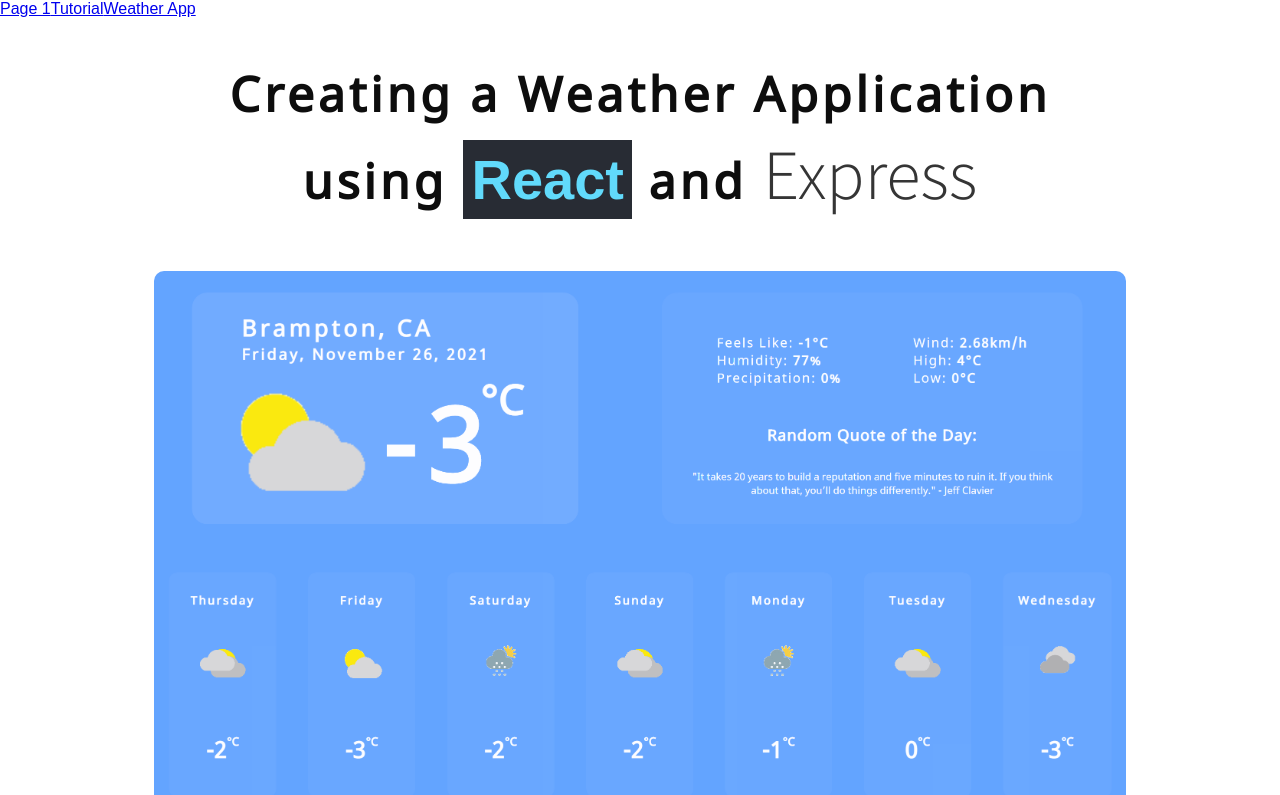
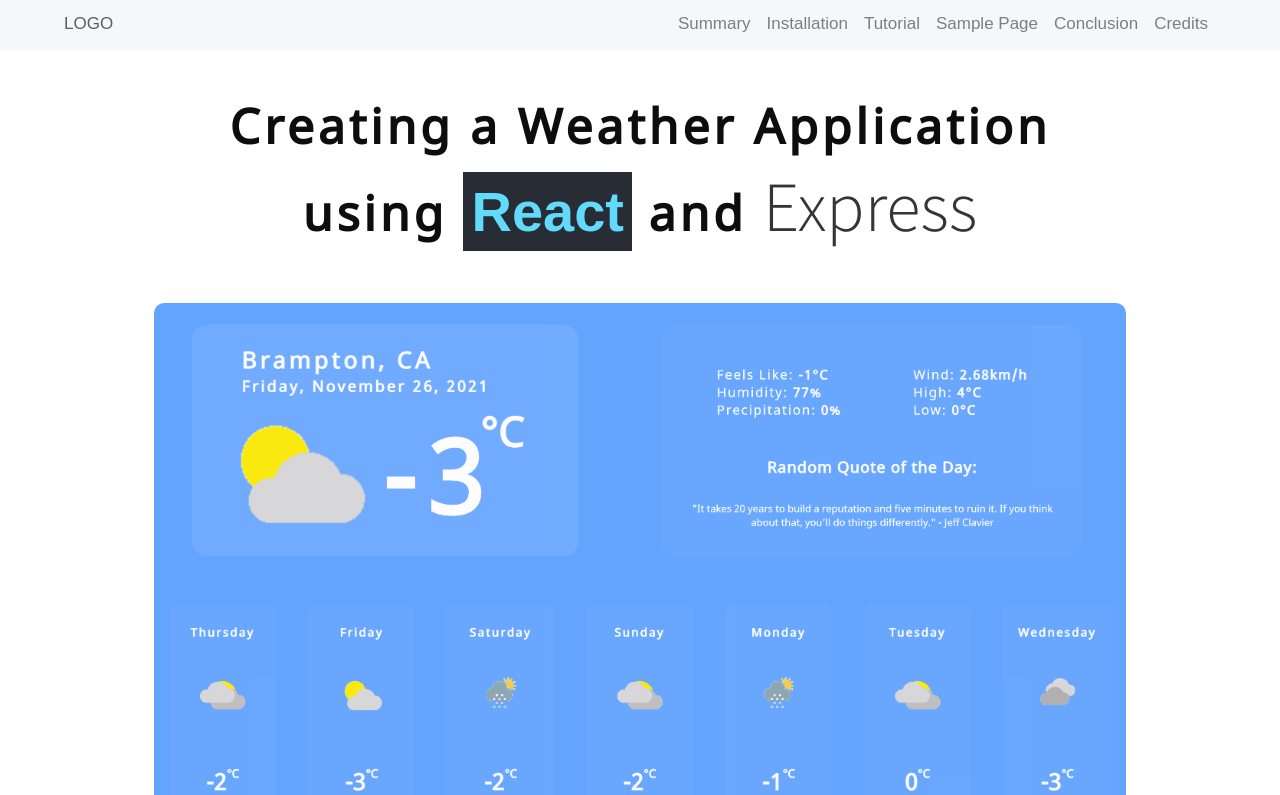
Before and after one commit to Ghazalmir/React-and-Express-Guide, a React (Create React App) app: page /tutorial in a window 1280 px wide. Shown: the top 795 px of the page. Built offline with nearby package versions, Linux system fonts and the light colour scheme.

Commit message:
fixed some styling bugs inside the weather app, added navbar

```diff
--- a/src/App.js
+++ b/src/App.js
@@ -11,12 +11,12 @@
 function App() {
   return (
 		<div>
-			<nav className={styles.nav}>
+			{/* <nav className={styles.nav}>
 				<Link to="/page-1">Page 1</Link>
 				<Link to="/tutorial">Tutorial</Link>
 				<Link to="/demo">Weather App</Link>
-			</nav>
-
+			</nav> */}
+			<CustomNavbar />
 			<Routes>
 				<Route path="/tutorial" element={<Tutorial />} />
 				<Route path="/demo" element={<WeatherApp />} />
--- a/src/pages/page04/weather-app-styles.module.css
+++ b/src/pages/page04/weather-app-styles.module.css
@@ -8,7 +8,7 @@
     animation-iteration-count: 1;
     animation-fill-mode: forwards;
 	font-size: 20px;
-    height: 100vh;
+    height: 96vh;
 	display: grid;
 	place-items: center;
 	grid-template-rows: 1fr 1fr;
@@ -344,6 +344,7 @@
     }
     .tempIconLocationDate {
         margin-bottom: 1.5rem;
+        margin-top: 30px;
         display: flex;
         flex-direction: column;
     }
@@ -374,7 +375,7 @@
     }
 
 }
-@media only screen and (max-width: 630px) {
+@media only screen and (max-width: 730px) {
     .extraDataContainer {
         font-size: 0.8rem;
         gap: 30px;
@@ -412,7 +413,7 @@
     }
 }
 
-@media only screen and (max-width: 400px) {
+@media only screen and (max-width: 420px) {
     .tempIcon {
         display: flex;
         flex-direction: column;
--- a/src/pages/page04/weather-app.js
+++ b/src/pages/page04/weather-app.js
@@ -1,6 +1,7 @@
 import axios from "axios";
 import { useState, useEffect } from "react";
 import { Helmet } from "react-helmet";
+import CustomNavbar from "../../components/navbar/navbar";
 
 import DayForecastCard from "./page4-components/day-forecast-card";
 import styles from "./weather-app-styles.module.css";
@@ -121,7 +122,7 @@
 		<div>
 			<Helmet>
 				<title>Weather App</title>
-				<body style="background-color: #63a4ff; color:white; box-sizing: border-box; min-height: 100vh; margin: 0; padding: 0"/>
+				<body style="background-color: #63a4ff; color:white; box-sizing: border-box; min-height: 96vh; margin: 0; padding: 0"/>
 			</Helmet>
 			<div className={styles.mainContainer}>
 				<div className={styles.currentWeather}>
```
